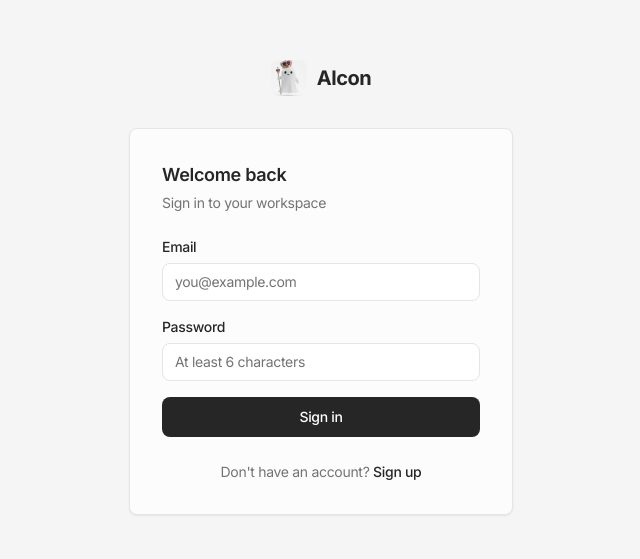
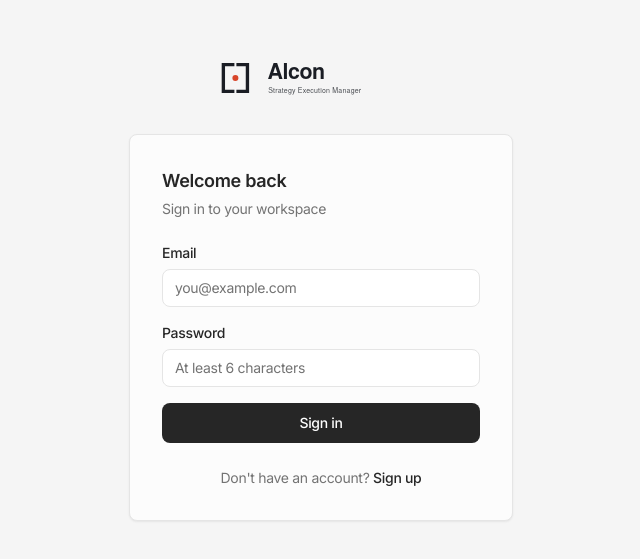
Before and after one commit to noajp/Alcon, a Next.js app in the folder web/: page / in a window 1280 px wide. Shown: the part 113-672 px from the top of the page, without its empty margins (319-959 px from the left). Built offline with nearby package versions, Linux system fonts and the light colour scheme; no server answers.

Commit message:
style: replace AuthPage logo with theme-aware SVG (h-12)

```diff
--- a/web/src/components/auth/AuthPage.tsx
+++ b/web/src/components/auth/AuthPage.tsx
@@ -62,9 +62,9 @@ export function AuthPage() {
     <div className="min-h-screen flex items-center justify-center bg-[var(--content-bg)]">
       <div className="w-full max-w-sm">
         {/* Logo */}
-        <div className="flex items-center justify-center gap-2.5 mb-8">
-          <img src="/logo.png" alt="Alcon" className="w-9 h-9 rounded-lg object-cover" />
-          <span className="text-xl font-bold text-foreground tracking-tight">Alcon</span>
+        <div className="flex items-center justify-center mb-8">
+          <img src="/alcon-logo-primary.svg" alt="Alcon" className="h-12 w-auto dark:hidden" />
+          <img src="/alcon-logo-reverse.svg" alt="Alcon" className="h-12 w-auto hidden dark:block" />
         </div>
 
         {/* Card */}
```
